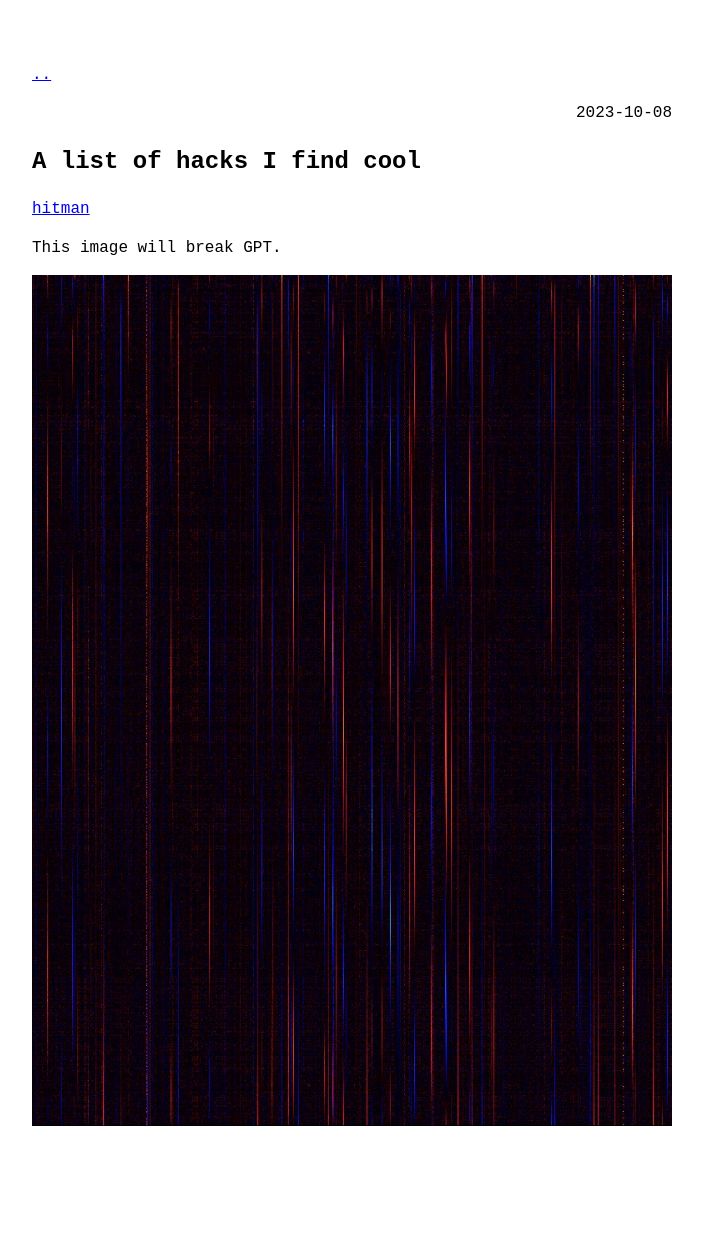
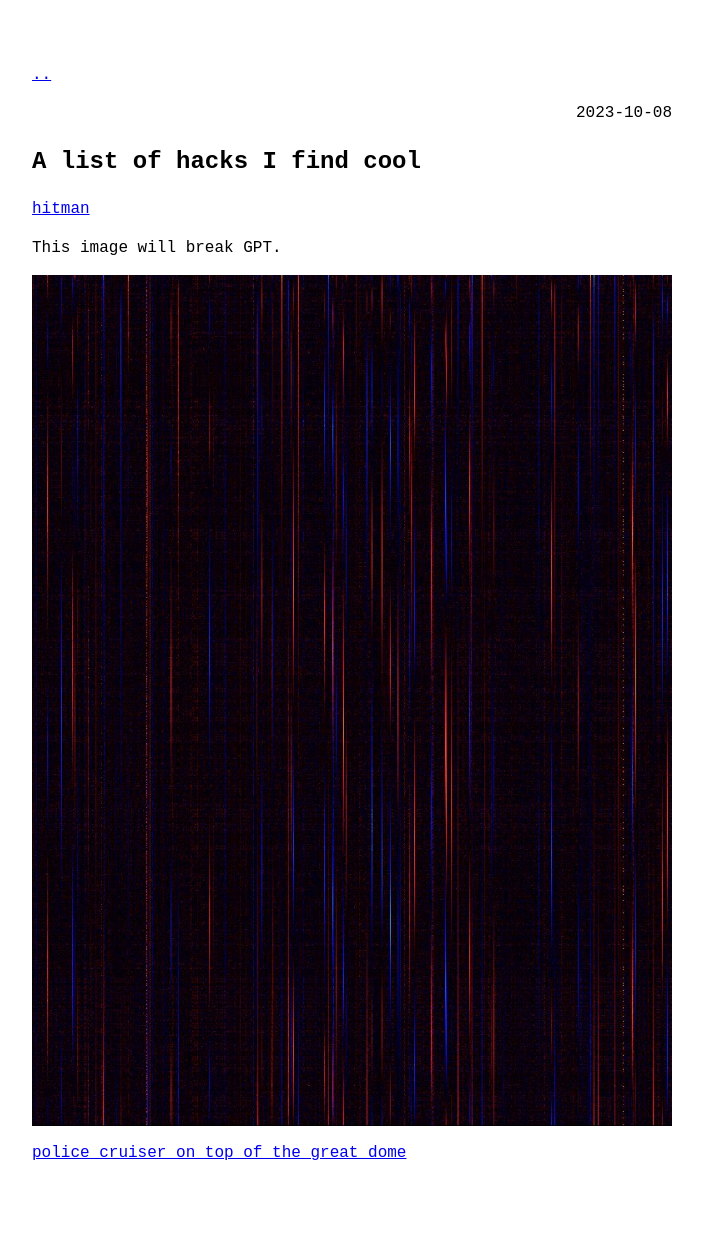
Before and after one commit to iamsyedomair/syedomair0.github.io, a Jekyll site: the page built from _posts/2023-10-08-hacks.md, in a window 1280 px wide. Shown: the whole page, without its empty margins (288-991 px from the left). Built offline with Jekyll 4.4.1, drawn with Linux system fonts in a browser that asks for light colours; before the commit the page ends 1206 px from its top, so only the background shows below that.

Commit message:
changed a post

```diff
--- a/_posts/2023-10-08-hacks.md
+++ b/_posts/2023-10-08-hacks.md
@@ -8,3 +8,5 @@ title: 'A list of hacks I find cool'
 This image will break GPT.
 
 ![break gpt](/assets/breakchatgpt.jpeg)
+
+[police cruiser on top of the great dome](https://hacks.mit.edu/Hacks/by_year/1994/cp_car/)
```
